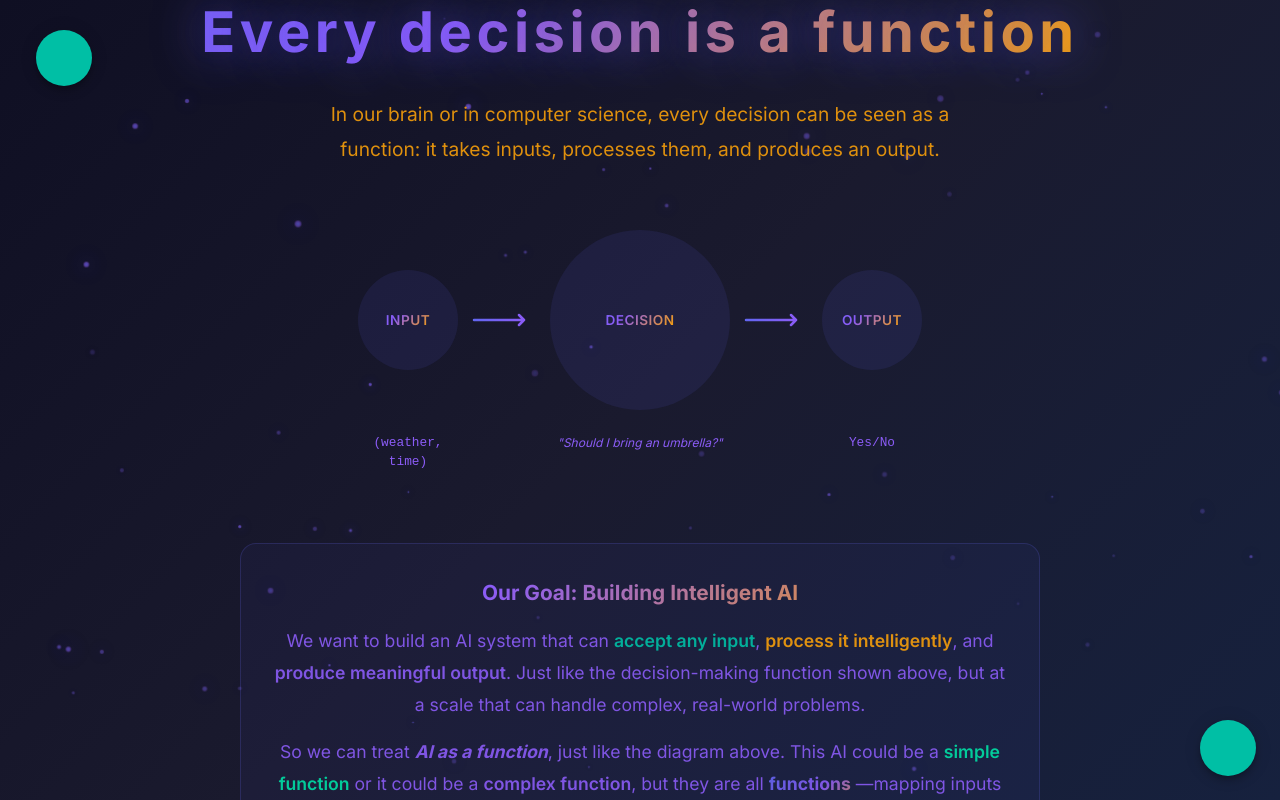
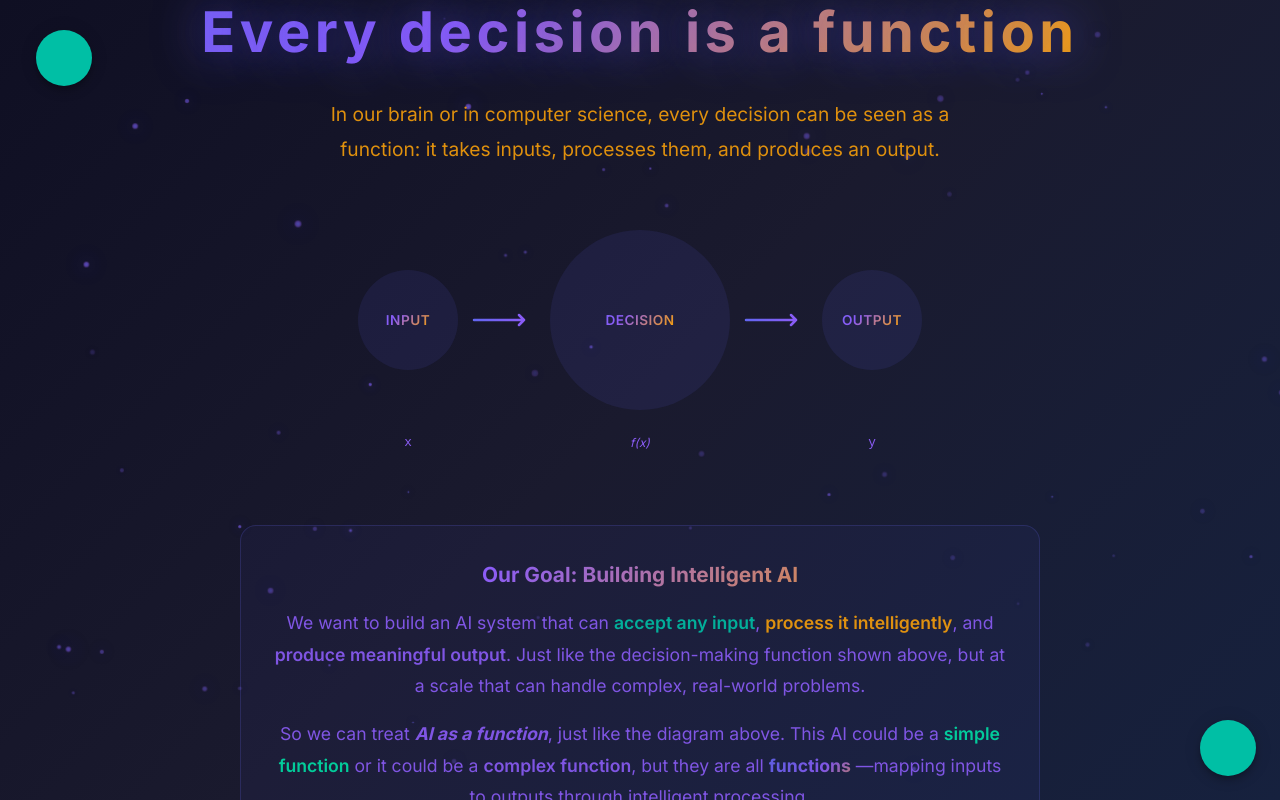
Before and after one commit to zhou-dong/alchemist-ai, a React (Vite) app: page /alchemist-ai/functions-decisions in a window 1280 px wide. Built offline with nearby package versions, Linux system fonts and the light colour scheme; some icons are missing.

Commit message:
Update FunctionsDecisions.tsx

```diff
--- a/src/pages/FunctionsDecisions.tsx
+++ b/src/pages/FunctionsDecisions.tsx
@@ -277,7 +277,7 @@ export const FunctionsDecisions = () => {
                     textAlign: 'center',
                   }}
                 >
-                  (weather, time)
+                  x
                 </Typography>
               </Box>
 
@@ -300,7 +300,7 @@ export const FunctionsDecisions = () => {
                     textAlign: 'center',
                   }}
                 >
-                  "Should I bring an umbrella?"
+                  f(x)
                 </Typography>
               </Box>
 
@@ -323,7 +323,7 @@ export const FunctionsDecisions = () => {
                     textAlign: 'center',
                   }}
                 >
-                  Yes/No
+                  y
                 </Typography>
               </Box>
             </Box>
```
